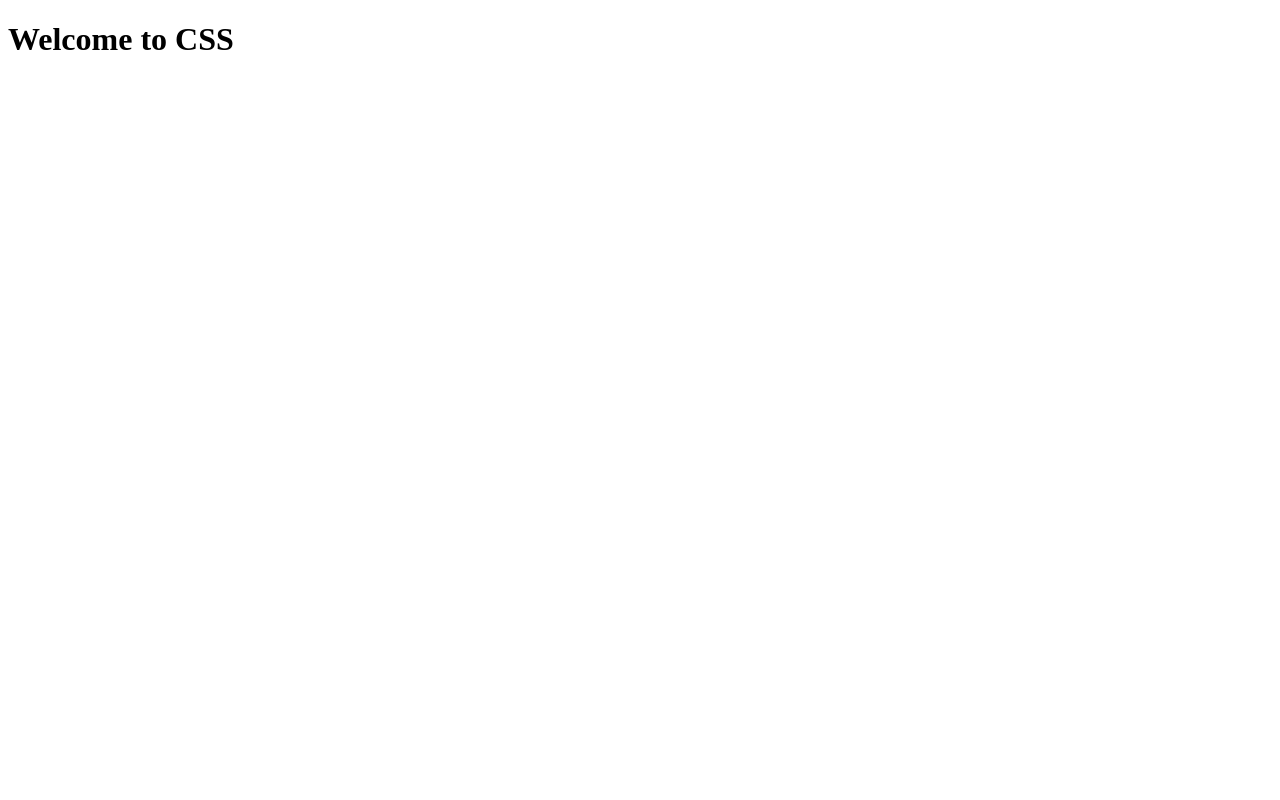
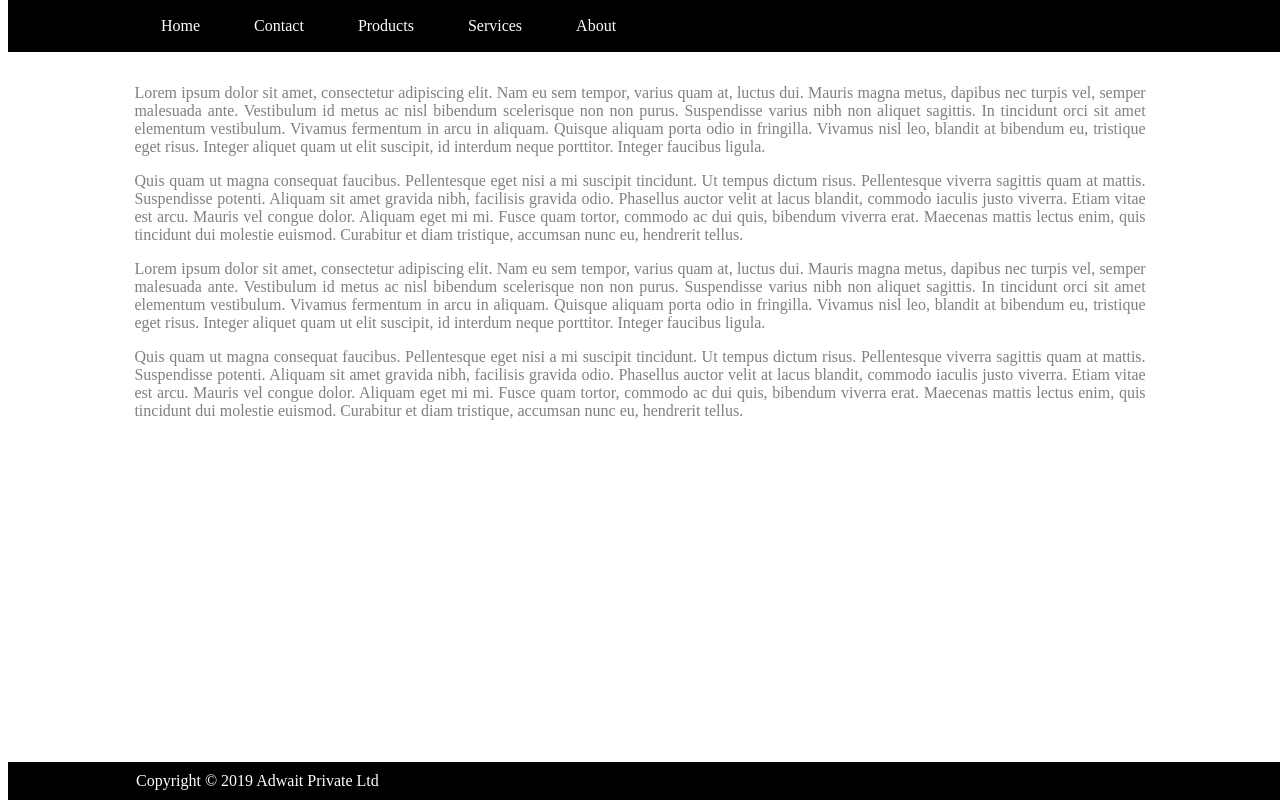
Before and after one commit to visanakul/CSS3Repo, a plain HTML site: page CSS3Demo/WebContent/index.html in a window 1280 px wide. Drawn offline with Linux system fonts and the light colour scheme.

Commit message:
Index.html with style.css

```diff
--- /dev/null
+++ b/CSS3Demo/WebContent/css/style.css
@@ -0,0 +1,34 @@
+body{
+	padding-top: 60px;
+	padding-bottom: 40px;
+}
+
+.fixed-header, .fixed-footer {
+	width: 100%;
+	position: fixed;
+	background: black;
+	padding: 10px 0;
+	color: white;
+}
+
+.fixed-header {
+	top: 0;
+}
+
+.container{
+	width: 80%;
+	margin: auto;
+}
+.container p{
+	text-align: justify;
+	color: gray;
+}
+nav a{
+	color: #fff;
+	text-decoration: none;
+	padding: 7px 25px;
+	display: inline-block;
+}
+.fixed-footer {
+	bottom: 0;
+}
--- a/CSS3Demo/WebContent/index.html
+++ b/CSS3Demo/WebContent/index.html
@@ -3,10 +3,60 @@
 <head>
 <meta charset="ISO-8859-1">
 <title>Insert title here</title>
+<link rel="stylesheet" href="css/style.css" type="text/css">
 </head>
 <body>
-	<header>
-		<h1>Welcome to CSS</h1>
-	</header>
+	<div class="fixed-header">
+		<div class="container">
+			<nav>
+				<a href="#">Home</a> <a href="#">Contact</a> <a href="#">Products</a>
+				<a href="#">Services</a> <a href="#">About</a>
+			</nav>
+		</div>
+	</div>
+
+	<div class="container">
+		<p>Lorem ipsum dolor sit amet, consectetur adipiscing elit. Nam eu
+			sem tempor, varius quam at, luctus dui. Mauris magna metus, dapibus
+			nec turpis vel, semper malesuada ante. Vestibulum id metus ac nisl
+			bibendum scelerisque non non purus. Suspendisse varius nibh non
+			aliquet sagittis. In tincidunt orci sit amet elementum vestibulum.
+			Vivamus fermentum in arcu in aliquam. Quisque aliquam porta odio in
+			fringilla. Vivamus nisl leo, blandit at bibendum eu, tristique eget
+			risus. Integer aliquet quam ut elit suscipit, id interdum neque
+			porttitor. Integer faucibus ligula.</p>
+		<p>Quis quam ut magna consequat faucibus. Pellentesque eget nisi a
+			mi suscipit tincidunt. Ut tempus dictum risus. Pellentesque viverra
+			sagittis quam at mattis. Suspendisse potenti. Aliquam sit amet
+			gravida nibh, facilisis gravida odio. Phasellus auctor velit at lacus
+			blandit, commodo iaculis justo viverra. Etiam vitae est arcu. Mauris
+			vel congue dolor. Aliquam eget mi mi. Fusce quam tortor, commodo ac
+			dui quis, bibendum viverra erat. Maecenas mattis lectus enim, quis
+			tincidunt dui molestie euismod. Curabitur et diam tristique, accumsan
+			nunc eu, hendrerit tellus.</p>
+		<p>Lorem ipsum dolor sit amet, consectetur adipiscing elit. Nam eu
+			sem tempor, varius quam at, luctus dui. Mauris magna metus, dapibus
+			nec turpis vel, semper malesuada ante. Vestibulum id metus ac nisl
+			bibendum scelerisque non non purus. Suspendisse varius nibh non
+			aliquet sagittis. In tincidunt orci sit amet elementum vestibulum.
+			Vivamus fermentum in arcu in aliquam. Quisque aliquam porta odio in
+			fringilla. Vivamus nisl leo, blandit at bibendum eu, tristique eget
+			risus. Integer aliquet quam ut elit suscipit, id interdum neque
+			porttitor. Integer faucibus ligula.</p>
+		<p>Quis quam ut magna consequat faucibus. Pellentesque eget nisi a
+			mi suscipit tincidunt. Ut tempus dictum risus. Pellentesque viverra
+			sagittis quam at mattis. Suspendisse potenti. Aliquam sit amet
+			gravida nibh, facilisis gravida odio. Phasellus auctor velit at lacus
+			blandit, commodo iaculis justo viverra. Etiam vitae est arcu. Mauris
+			vel congue dolor. Aliquam eget mi mi. Fusce quam tortor, commodo ac
+			dui quis, bibendum viverra erat. Maecenas mattis lectus enim, quis
+			tincidunt dui molestie euismod. Curabitur et diam tristique, accumsan
+			nunc eu, hendrerit tellus.</p>
+	</div>
+
+	<div class="fixed-footer">
+		<div class="container">Copyright &copy; 2019 Adwait Private Ltd
+		</div>
+	</div>
 </body>
 </html>
```
